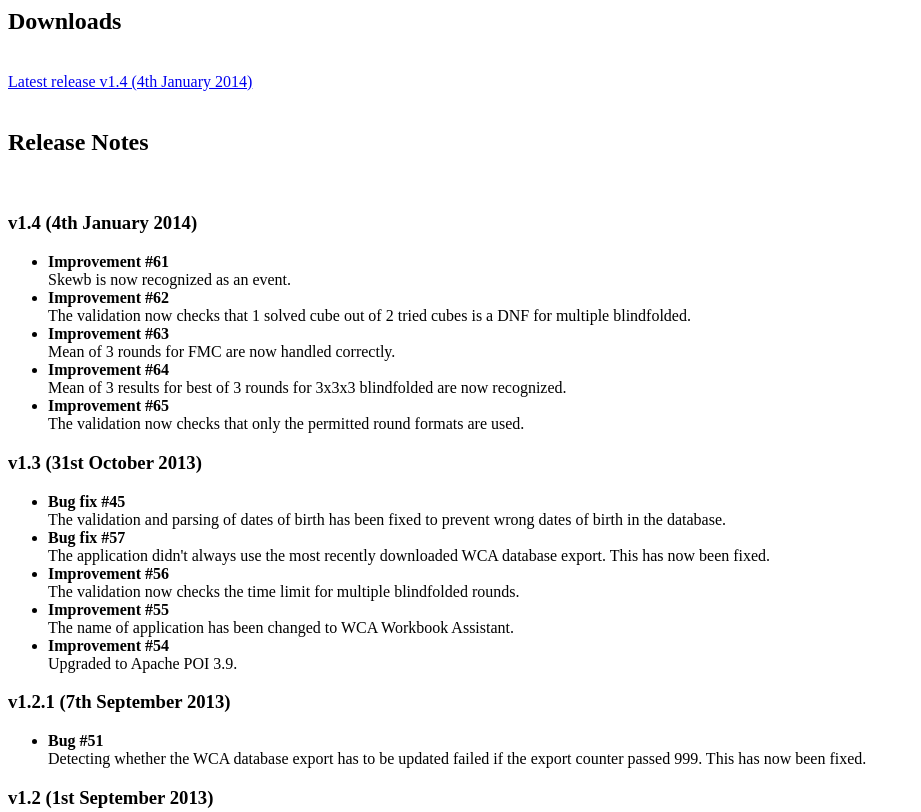
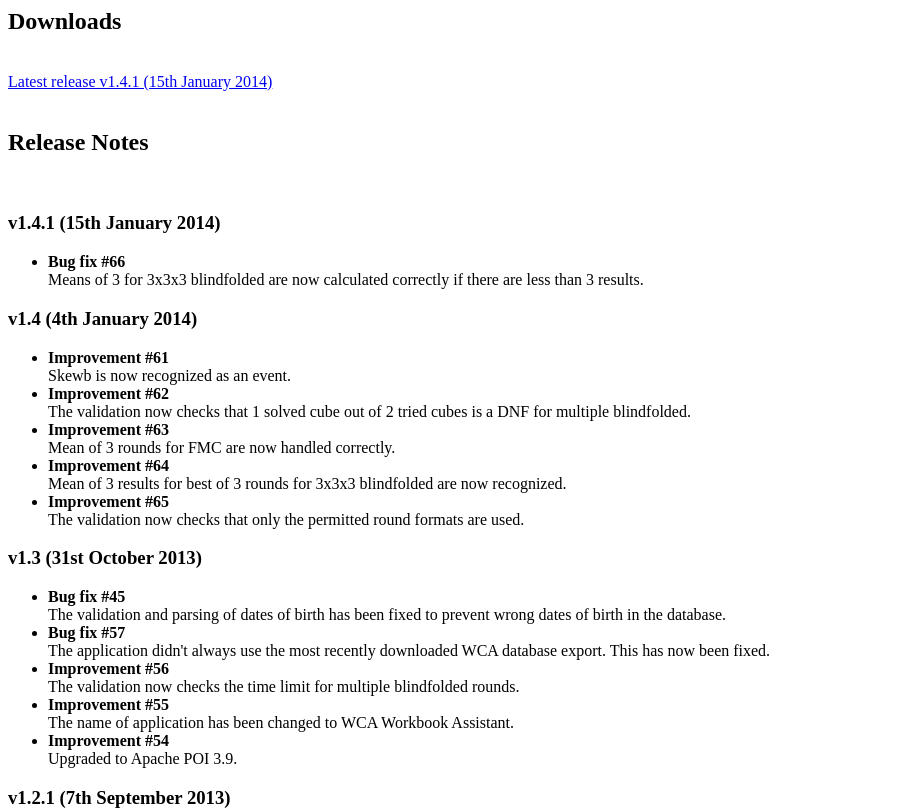
Before and after one commit to thewca/wca-workbook-assistant, a plain HTML site: page htdocs/index.html in a window 1280 px wide. Shown: the top 812 px of the page, without its empty margins (0-921 px from the left). Drawn offline with Linux system fonts and the light colour scheme.

```diff
--- a/htdocs/index.html
+++ b/htdocs/index.html
@@ -1,11 +1,15 @@
 <h2>Downloads</h2>
 <br/>
-<a href="https://www.worldcubeassociation.org/files/wca-workbook-assistant-1.4.jar">Latest release v1.4 (4th January 2014)</a>
+<a href="https://www.worldcubeassociation.org/files/wca-workbook-assistant-1.4.1.jar">Latest release v1.4.1 (15th January 2014)</a>
 <br/>
 <!--break-->
 <br/>
 <h2>Release Notes</h2>
 <br/>
+<h3>v1.4.1 (15th January 2014)</h3>
+<ul>
+    <li><strong>Bug fix #66</strong><br>Means of 3 for 3x3x3 blindfolded are now calculated correctly if there are less than 3 results.</li>
+</ul>
 <h3>v1.4 (4th January 2014)</h3>
 <ul>
     <li><strong>Improvement #61</strong><br>Skewb is now recognized as an event.</li>
```
